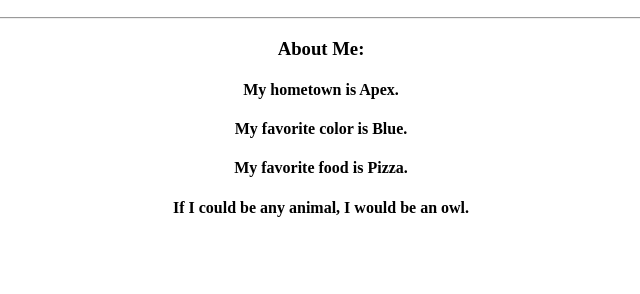
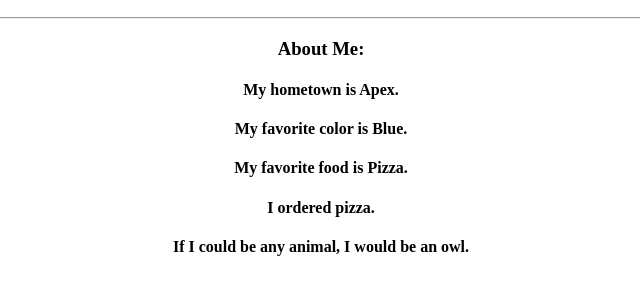
Before and after one commit to Coamox/my-first-repo, a plain HTML site: page index.html in a window 1280 px wide. Shown: the part 110-404 px from the top of the page, without its empty margins (319-959 px from the left). Drawn offline with Linux system fonts and the light colour scheme.

Commit message:
Pizza Update

```diff
--- a/index.html
+++ b/index.html
@@ -14,6 +14,7 @@
 					<h4>My hometown is Apex.</h4>
 					<h4>My favorite color is Blue.</h4>
 					<h4>My favorite food is Pizza.</h4>
+					<h4>I ordered pizza.</h4>
 					<h4>If I could be any animal, I would be an owl.</h4>
 			</div>
 		  </body>
```
